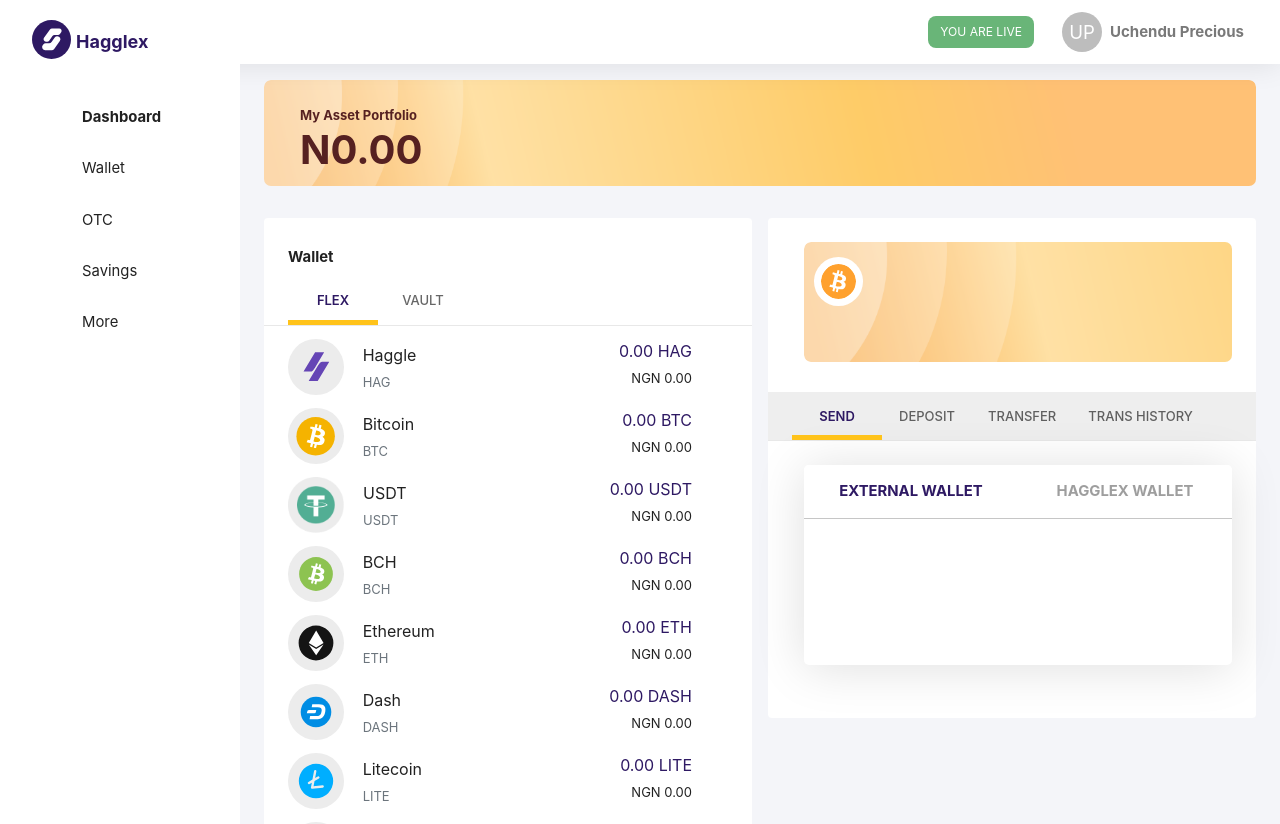
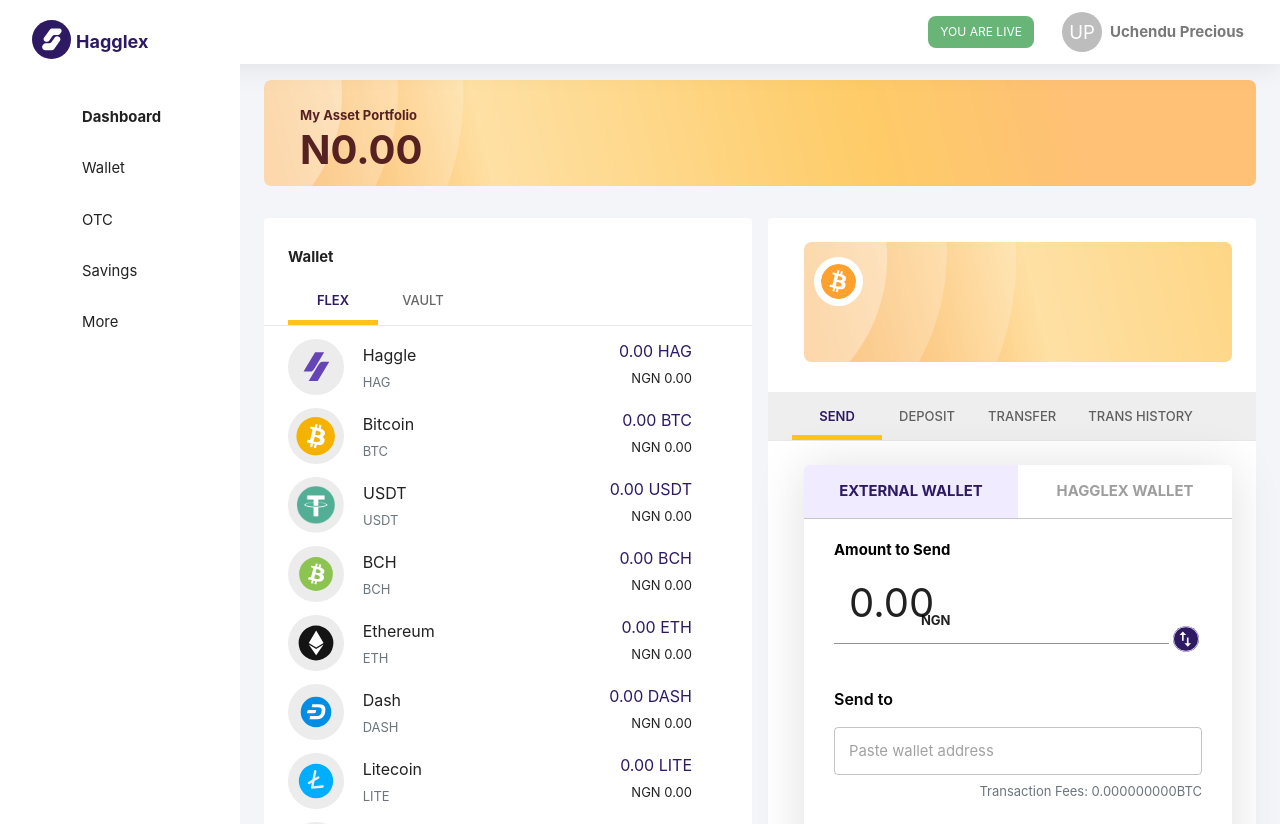
Before and after one commit to allindeveloper/hagglex-web, a React (Create React App) app: page /app/dashboard in a window 1280 px wide. Built offline with nearby package versions, Linux system fonts and the light colour scheme.

Commit message:
styling custom input under external wallet ui

```diff
--- a/package.json
+++ b/package.json
@@ -23,6 +23,7 @@
     "husky": "^4.3.8",
     "react": "^17.0.2",
     "react-dom": "^17.0.2",
+    "react-number-format": "^4.7.3",
     "react-responsive-carousel": "^3.2.21",
     "react-router": "^5.2.1",
     "react-router-dom": "^5.3.0",
--- a/src/components/shared/DoubleTabSections.tsx
+++ b/src/components/shared/DoubleTabSections.tsx
@@ -11,9 +11,9 @@
   handleClickTab?:(index:number)=>void
 }
 const DoubleTabSections: React.FC<IDoubleTabSections> = ({
-  selected,
-  componentOne,
-  componentTwo,
+  selected=1,
+  componentOne=(<div>Component One</div>),
+  componentTwo=(<div>Component Two</div>),
   labelOne,
   labelTwo,
   handleClickTab
@@ -44,8 +44,8 @@
       </Grid>
       <Divider />
 
-      {selected === 1 && <div>{componentOne}</div>}
-      {selected === 2 && <div>{componentTwo}</div>}
+      {selected === 1 && <div className={classes.components}>{componentOne}</div>}
+      {selected === 2 && <div className={classes.components}>{componentTwo}</div>}
     </div>
   );
 };
--- /dev/null
+++ b/src/components/ui/CustomInput/CustomFormatInput.tsx
@@ -0,0 +1,71 @@
+import React, { ChangeEvent, useState } from "react";
+import { FC } from "react";
+import {  TextField, TextFieldProps } from "@mui/material";
+import customInputStyle from "./customInputStyle";
+import clsx from 'clsx'
+import redcircle from '../../../assets/svg/redcircle.svg'
+import CustomCircleLoader from "../Loader/CustomCircleLoader";
+import NumberFormat,{NumberFormatValues} from 'react-number-format';
+import CustomInput, { CustomInputProps } from "./CustomInput";
+
+export interface CustomFormatInputProps extends CustomInputProps {
+  onValueChange?:(values:NumberFormatValues) => void,
+}
+
+const CustomFormatInput: FC<CustomFormatInputProps> = ({
+ value,
+ onValueChange,
+ name,
+ endIcon,
+ handleChange,
+ inputWidth
+}) => {
+
+  const classes = customInputStyle()
+  const onValueInputChange = (values:NumberFormatValues)=>{
+    debugger
+    // const e:any = {
+    //   target:{
+    //     value:values.floatValue
+    //   }
+    // }
+    // handleChange?.(e)
+  }
+  const onChange = ()=>{
+    debugger
+  }
+  return (
+<NumberFormat
+        // customInput={TextField}
+        customInput={CustomInput}
+        isNumericString={true}
+        variant="standard"
+        decimalSeparator="."
+        decimalScale={2}
+        inputProps={{
+          style: {
+            width: `${inputWidth}vw`,
+            marginTop: 0,
+            fontWeight:500,
+            fontSize:27
+          },
+        }}
+        endIcon={endIcon}
+        InputProps={{
+          classes: {
+            root:  classes.root,
+            input: classes.input
+          },
+        }}
+        // suffix={'NGN'}
+        value={value}
+        name={name}
+        type="text"
+        onChange={onChange}
+        // handleChange={handleChange}
+        onValueChange={onValueChange}
+        // onValueChange={onValueInputChange}
+       />
+  );
+}
+export default CustomFormatInput
--- a/src/components/ui/CustomInput/CustomInput.tsx
+++ b/src/components/ui/CustomInput/CustomInput.tsx
@@ -2,32 +2,36 @@
 import { FC } from "react";
 import { TextField, TextFieldProps } from "@mui/material";
 import customInputStyle from "./customInputStyle";
-import clsx from 'clsx'
-import redcircle from '../../../assets/svg/redcircle.svg'
+import clsx from "clsx";
+import redcircle from "../../../assets/svg/redcircle.svg";
 import CustomCircleLoader from "../Loader/CustomCircleLoader";
 
 export interface CustomInputProps {
-  type?: string,
-  labelText?: string,
-  showError?: boolean,
-  value?: string,
-  placeholder?: string,
-  disabled?: boolean,
-  errorText?: string,
-  text?: string,
-  endIcon?: any,
-  id?: string,
-  startIcon?: JSX.Element,
-  textfieldProps?: TextFieldProps,
-  inputHeight?: number | string,
-  className?: string,
-  name?: string,
-  inputWidth?: number | string,
-  handleChange?: (e: React.ChangeEvent<HTMLInputElement>) => void,
-  customButtonText?: JSX.Element,
-  multiline?: boolean,
-  loading?: boolean,
-  noStyles?:boolean
+  type?: string;
+  labelText?: string;
+  showError?: boolean;
+  value?: string;
+  placeholder?: string;
+  disabled?: boolean;
+  errorText?: string;
+  text?: string;
+  endIcon?: any;
+  id?: string;
+  startIcon?: JSX.Element;
+  textfieldProps?: TextFieldProps;
+  inputHeight?: number | string;
+  className?: string;
+  name: string;
+  inputWidth?: number | string;
+  handleChange?: (e: React.ChangeEvent<HTMLInputElement>) => void;
+  customButtonText?: JSX.Element;
+  multiline?: boolean;
+  loading?: boolean;
+  noStyles?: boolean;
+  variant: TextFieldProps["variant"];
+  fontWeight?: React.CSSProperties["fontWeight"];
+  fontSize?: React.CSSProperties["fontSize"];
+  inputContainerclassName?:string
 }
 
 const CustomInput: FC<CustomInputProps> = ({
@@ -51,36 +55,53 @@
   multiline,
   loading,
   noStyles,
+  fontWeight,
+  fontSize,
+  variant = "standard",
+  inputContainerclassName
 }) => {
-
-  const classes = customInputStyle()
+  const classes = customInputStyle();
   return (
     <div className={classes.inputContainer}>
-      {labelText && <label className={clsx(classes.inputLabel)} htmlFor={id}>{labelText}</label>
-      }      <TextField
+      {labelText && (
+        <label className={clsx(classes.inputLabel)} htmlFor={id}>
+          {labelText}
+        </label>
+      )}{" "}
+      <TextField
         id={id}
         InputProps={{
-          // endAdornment: endIcon,
           startAdornment: startIcon,
-          endAdornment: (endIcon || loading && <div className="d-flex justify-content-center">
-            {startIcon && <div>
-              {startIcon}
-            </div>}
-            {loading && <div>
-              {<CustomCircleLoader />}
-            </div>}
-          </div>),
+          endAdornment:
+            endIcon ||
+            (loading && (
+              <div className="d-flex justify-content-center">
+                {startIcon && <div>{startIcon}</div>}
+                {loading && <div>{<CustomCircleLoader />}</div>}
+              </div>
+            )),
           className: className,
+          style:{
+            marginTop:0
+          },
           classes: {
-            root: noStyles? classes.noStyles : classes.root,
-            input: !noStyles ?(multiline ? classes.multilineInput : classes.input):classes.noStyles,
+            root: noStyles ? classes.noStyles : classes.root,
+            input: !noStyles
+              ? multiline
+                ? classes.multilineInput
+                : classes.input
+              : classes.noStyles,
             // notchedOutline: classes.notchedOutline
           },
         }}
+        className={inputContainerclassName}
         inputProps={{
+          className: "mt-0",
           style: {
             height: inputHeight,
             width: inputWidth,
+            fontWeight: fontWeight,
+            fontSize: fontSize,
             marginTop: 0,
           },
         }}
@@ -89,8 +110,10 @@
         onChange={handleChange}
         error={showError}
         autoComplete="new-password" //to disable autocomplete
-        variant="standard"
+        // variant="standard"
+        variant={variant}
         value={value}
+        // value={`${value } ${value&& value && 'NGN'}`}
         multiline={multiline}
         margin="normal"
         disabled={disabled}
@@ -98,17 +121,24 @@
         type={type}
         fullWidth
       />
-      {showError && <div className={classes.inputErrorContainer}>
-        <div className={classes.inputerrorIcon}><img src={redcircle} /></div>
-        <div>              <small className={classes.errorLabel}>{errorText}</small>
+      {showError && (
+        <div className={classes.inputErrorContainer}>
+          <div className={classes.inputerrorIcon}>
+            <img src={redcircle} />
+          </div>
+          <div>
+            {" "}
+            <small className={classes.errorLabel}>{errorText}</small>
+          </div>
         </div>
-      </div>}
-      {customButtonText && <div className={classes.inputErrorContainer}>
-        <div className={classes.inputerrorIcon}></div>
-        <div>  {customButtonText}
+      )}
+      {customButtonText && (
+        <div className={classes.inputErrorContainer}>
+          <div className={classes.inputerrorIcon}></div>
+          <div> {customButtonText}</div>
         </div>
-      </div>}
+      )}
     </div>
   );
-}
-export default CustomInput
+};
+export default CustomInput;
--- a/src/components/ui/CustomInput/customInputStyle.tsx
+++ b/src/components/ui/CustomInput/customInputStyle.tsx
@@ -7,7 +7,7 @@
         transition: theme.transitions.create(['border-color', 'box-shadow']),
         '&:hover': {
             background:'transparent',
-          boxShadow:'0px 4px 10px 3px rgba(0, 0, 0, 0.11)'
+        //   boxShadow:'0px 4px 10px 3px rgba(0, 0, 0, 0.11)'
         },
     },
     textField:{
@@ -17,7 +17,6 @@
         margin:0
     },
     inputErrorContainer:{
-        display:'flex',
         marginTop:'-7px'
     },
     multilineInput:{
--- a/src/index.css
+++ b/src/index.css
@@ -14,3 +14,19 @@
 .cursor-pointer {
   cursor: pointer;
 }
+
+/*
+Remove up and down arrows from number input
+*/
+
+/* Chrome, Safari, Edge, Opera */
+input::-webkit-outer-spin-button,
+input::-webkit-inner-spin-button {
+  -webkit-appearance: none;
+  margin: 0;
+}
+
+/* Firefox */
+input[type="number"] {
+  -moz-appearance: textfield;
+}
--- a/src/pages/Dashboard/Send.tsx
+++ b/src/pages/Dashboard/Send.tsx
@@ -1,35 +1,135 @@
 import React, { useState } from "react";
 import DoubleTabSections from "../../components/shared/DoubleTabSections";
+import CustomButton from "../../components/ui/CustomButton/CustomButton";
+import CustomFormatInput from "../../components/ui/CustomInput/CustomFormatInput";
+import CustomInput from "../../components/ui/CustomInput/CustomInput";
+import { Space } from "../../components/ui/Space/Space";
 import dashboardStyles from "../../styles/dashboardStyles";
+import { NumberFormatValues } from "react-number-format";
+import { Theme, useMediaQuery } from "@mui/material";
+import updown from '../../assets/svg/updown.svg'
+type SendT = {
+  amount: string;
+  address: string;
+};
+const Send = () => {
+  const classes = dashboardStyles();
+  const [selected, setselected] = useState(1);
+  const matchesMobile = useMediaQuery((theme: Theme) =>
+    theme.breakpoints.down("md")
+  );
 
+  const handleClickTab = (index: number) => {
+    setselected(index);
+  };
+  const [data, setData] = useState<SendT>({
+    amount: "0.00",
+    address: "",
+  });
+  const handleCreateFormInputChange = (
+    input: string,
+    label: string,
+    e: React.ChangeEvent<HTMLInputElement>
+  ) => {
+    const { target } = e;
+    setData((prevState) => ({
+      ...prevState,
+      [input]: target?.value,
+    }));
+  };
 
-const Send = ()=>{
-
-    const classes = dashboardStyles()
-    const [selected, setselected] = useState(0)
-
-    const handleClickTab = (index:number)=>{
-        setselected(index)
-    }
-    return(
+  const handleCustomValueChange = (
+    input: string,
+    values: NumberFormatValues
+  ) => {
+    debugger;
+    setData((prevState) => ({
+      ...prevState,
+      [input]: values?.value,
+    }));
+  };
+  return (
     <div className={classes.sendRoot}>
       <DoubleTabSections
         selected={selected}
         labelOne={"External Wallet"}
-            labelTwo={'Hagglex Wallet'}
+        labelTwo={"Hagglex Wallet"}
         handleClickTab={handleClickTab}
-
         componentOne={
+          <div className={classes.componentOneRoot}>
+            <p className="mb-0">
+              <b>Amount to Send</b>
+            </p>
+            {/* <CustomInput
+            value="0.00N"
+            variant="standard"
+             /> */}
+            {/* <CustomFormatInput
+              variant="standard"
+              value={data.amount}
+              name="amount"
+              type="text"
+              endIcon={<div style={{position:'absolute',left:`${40}%`,top:'16%'}}><small><b>NGN</b></small></div>}
+              inputWidth={matchesMobile?55:30}
+              onValueChange={(values:NumberFormatValues)=>handleCustomValueChange('amount',values)}
+              /> */}
+              <div className="d-flex justify-content-start">
                   <div>
-                    <p><b>Amount to Send</b></p>
+                  <CustomInput
+              variant="standard"
+              value={data.amount}
+              name="amount"
+              type="number"
+              fontWeight={400}
+              fontSize={40}
+              className="mt-0"
+              endIcon={
+                <div
+                  style={{
+                    position: "absolute",
+                    left: `${data.amount.length / 0.17}%`,
+                    bottom: "16%",
+                  }}
+                >
+                  <small className="ms-2">
+                    <b>NGN</b>
+                  </small>
                 </div>
               }
-            componentTwo={
-                <div>
+              handleChange={(e: React.ChangeEvent<HTMLInputElement>) =>
+                handleCreateFormInputChange("amount", "Amount", e)
+              }
+            inputContainerclassName="mt-0"
+            />
+                      </div>
+                      <div className="mt-5 ms-1">
+                          <img className="mt-1" src={updown} width={'90%'} height={'90%'}/>
+                      </div>
+            </div>
+
+            <Space top={20} />
+            <p className={classes.sendTo}>Send to</p>
+            <CustomInput
+              variant="outlined"
+              placeholder="Paste wallet address"
+              value={data.address}
+              name="address"
+              type="text"
+              handleChange={(e: React.ChangeEvent<HTMLInputElement>) =>
+                handleCreateFormInputChange("address", "Address", e)
+              }
+              customButtonText={
+                <div className="float-end mt-1 text-muted">
+                  <small>Transaction Fees: 0.000000000BTC</small>
                 </div>
               }
             />
+            <CustomButton text="Send BTC" className="mt-4" />
           </div>
-    )
         }
-export default Send
+        componentTwo={<div></div>}
+      />
+    </div>
+  );
+};
+export default Send;
--- a/src/styles/dashboardStyles.tsx
+++ b/src/styles/dashboardStyles.tsx
@@ -31,7 +31,7 @@
     rightCard:{
       borderRadius:theme.spacing(0.5),
       backgroundColor:theme.palette.primary.contrastText,
-      height:500,
+      height:'100%',
 
       paddingTop:theme.spacing(3),
     },
@@ -58,6 +58,19 @@
       marginLeft:theme.spacing(4.5),
       marginRight:theme.spacing(3),
       marginBottom:theme.spacing(3),
+    },
+
+    componentOneRoot:{
+      '& p':{
+        color:'#000000',
+      }
+
+    },
+    sendTo:{
+       color:'#000000',
+       fontWeight:600,
+       marginBottom:0,
+       fontSize:16
     }
   })
 );
--- a/src/styles/doubleTabSectionStyles.tsx
+++ b/src/styles/doubleTabSectionStyles.tsx
@@ -8,7 +8,7 @@
     root: {
      borderRadius:5,
      boxShadow:'0px 3px 50px #00000021',
-     height:200,
+     height:500,
     },
     tabHeaderRoot:{
       cursor:'pointer',
@@ -41,6 +41,11 @@
       '& p':{
         color:theme.palette.grey[500]
       }
+    },
+    components:{
+      marginLeft:30,
+      marginTop:20,
+      marginRight:30
     }
   })
 );
```
Also changed, not shown: src/assets/svg/updown.svg (added), 1 other file (tests, documents, lock files or other folders). Lines whose indentation alone changed are shown as unchanged.
